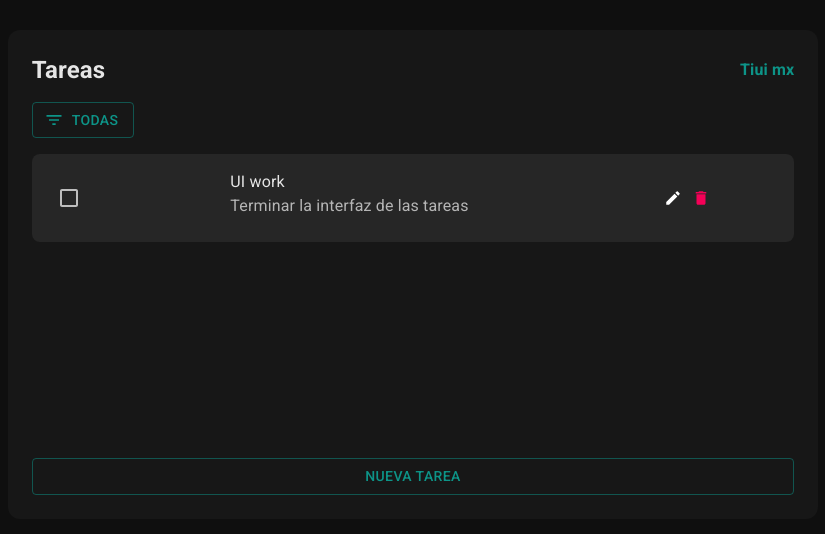
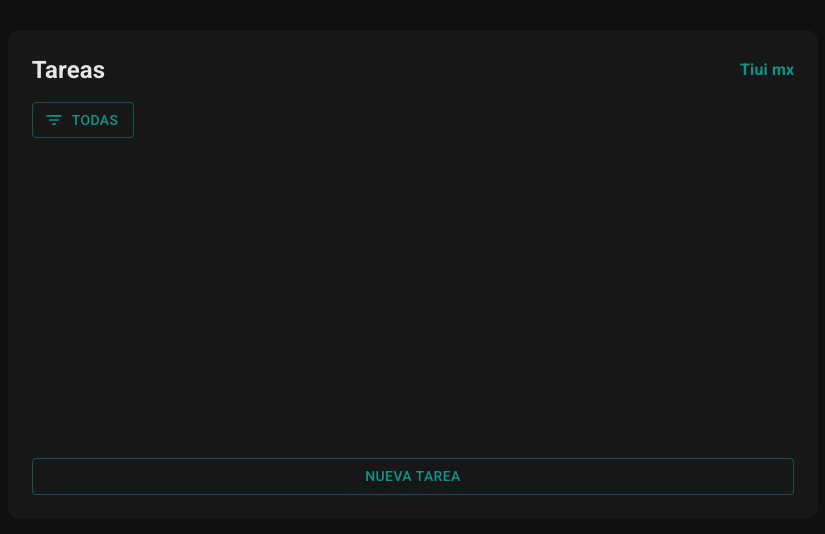
Before and after one commit to tiui-fulfillment/tiui-frontend-test, a React (Vite) app: page / in a window 1280 px wide. Shown: the part 126-660 px from the top of the page, without its empty margins (227-1052 px from the left). Built offline with nearby package versions, Linux system fonts and the light colour scheme.

Commit message:
:sparkles: Add priority to tasks

```diff
--- a/src/App.tsx
+++ b/src/App.tsx
@@ -21,14 +21,7 @@ const darkTheme = createTheme({
 });
 
 function App() {
-  const [tasks, setTasks] = useState<Task[]>([
-    {
-      id: uuidv4(),
-      title: 'UI work',
-      description: 'Terminar la interfaz de las tareas',
-      completed: false,
-    },
-  ]);
+  const [tasks, setTasks] = useState<Task[]>([]);
 
   const [filteredTasks, setFilteredTasks] = useState<Task[]>(tasks);
 
--- a/src/components/DialogComponent.tsx
+++ b/src/components/DialogComponent.tsx
@@ -1,4 +1,11 @@
-import { TextField } from '@mui/material';
+import {
+  FormControl,
+  FormControlLabel,
+  FormLabel,
+  Radio,
+  RadioGroup,
+  TextField,
+} from '@mui/material';
 import Button from '@mui/material/Button';
 import Dialog from '@mui/material/Dialog';
 import DialogActions from '@mui/material/DialogActions';
@@ -14,6 +21,7 @@ export default function DialogComponent({ addTask }: { addTask: (task: Task) =>
   const [open, setOpen] = React.useState(false);
   const theme = useTheme();
   const [title, setTitle] = React.useState('');
+  const [priority, setPriority] = React.useState<'low' | 'medium' | 'high'>('low');
   const [description, setDescription] = React.useState('');
   const fullScreen = useMediaQuery(theme.breakpoints.down('md'));
 
@@ -31,8 +39,10 @@ export default function DialogComponent({ addTask }: { addTask: (task: Task) =>
       title: title,
       description: description,
       completed: false,
+      priority: priority,
     };
     addTask(newTask);
+    setPriority('low');
     setTitle('');
     setDescription('');
     setOpen(false);
@@ -72,6 +82,18 @@ export default function DialogComponent({ addTask }: { addTask: (task: Task) =>
             value={description}
             onChange={(e) => setDescription(e.target.value)}
           />
+          <FormControl>
+            <FormLabel id="demo-radio-buttons-group-label">Prioridad</FormLabel>
+            <RadioGroup
+              aria-labelledby="demo-radio-buttons-group-label"
+              defaultValue="low"
+              name="radio-buttons-group"
+              onChange={(e) => setPriority(e.target.value as 'low' | 'medium' | 'high')}>
+              <FormControlLabel value="high" control={<Radio color="secondary" />} label="high" />
+              <FormControlLabel value="medium" control={<Radio color="warning" />} label="medium" />
+              <FormControlLabel value="low" control={<Radio color="success" />} label="low" />
+            </RadioGroup>
+          </FormControl>
         </DialogContent>
         <DialogActions>
           <Button onClick={handleClose}>Cancelar</Button>
--- a/src/components/TaskComponent.tsx
+++ b/src/components/TaskComponent.tsx
@@ -14,7 +14,7 @@ export function TaskComponent({
   toggleTask: (id: string) => void;
   editTask: (editedTask: Task) => void;
 }) {
-  const { id, title, description, completed } = task;
+  const { id, title, description, completed, priority } = task;
 
   const handleDelete = () => {
     deleteTask(id);
@@ -24,9 +24,24 @@ export function TaskComponent({
     toggleTask(id);
   };
   const label = { inputProps: { 'aria-label': 'Checkbox completed' } };
+  let borderClass = '';
+  switch (priority) {
+    case 'high':
+      borderClass = 'border-red-500';
+      break;
+    case 'medium':
+      borderClass = 'border-yellow-500';
+      break;
+    case 'low':
+      borderClass = 'border-green-500';
+      break;
+    default:
+      borderClass = 'border-neutral-300';
+      break;
+  }
 
   return (
-    <div id={id} className="bg-neutral-800 rounded-lg p-4">
+    <div id={id} className={`bg-neutral-800 rounded-lg p-4 border-2 ${borderClass}`}>
       <div className="flex items-center justify-between">
         <div className="w-1/3">
           <Checkbox
--- a/src/types/types.tsx
+++ b/src/types/types.tsx
@@ -3,4 +3,5 @@ export type Task = {
   title: string;
   description: string;
   completed?: boolean;
+  priority?: 'low' | 'medium' | 'high';
 };
```
